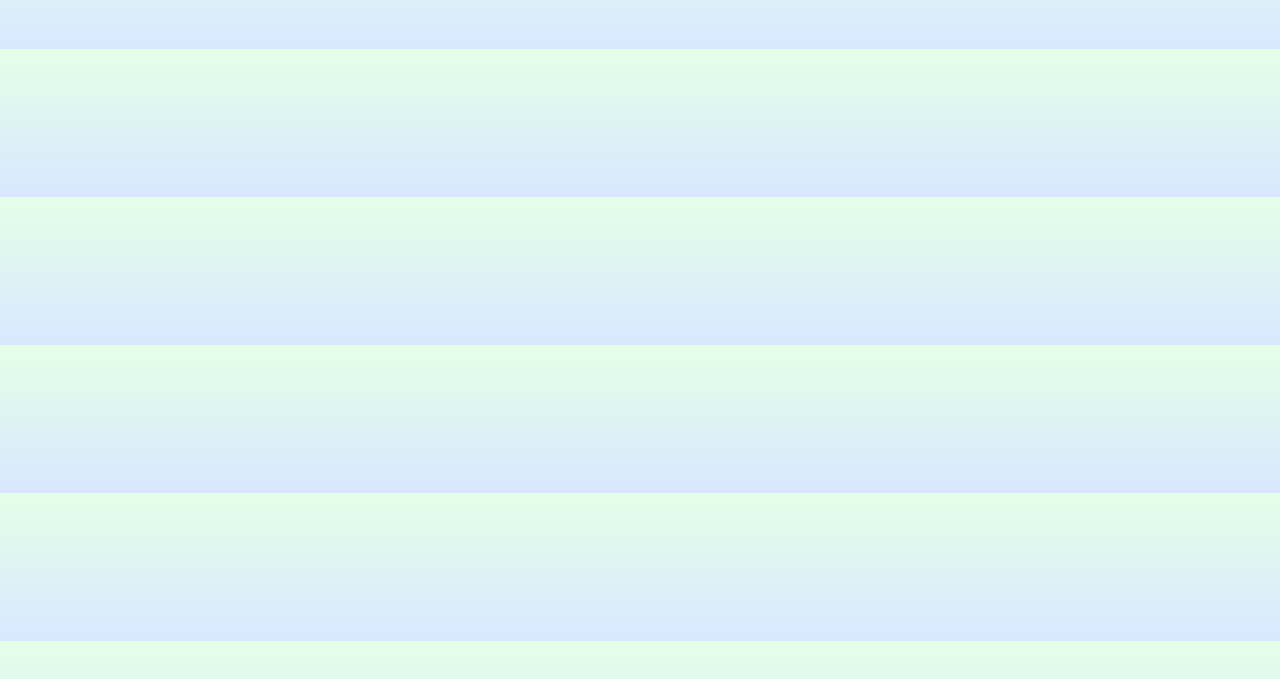
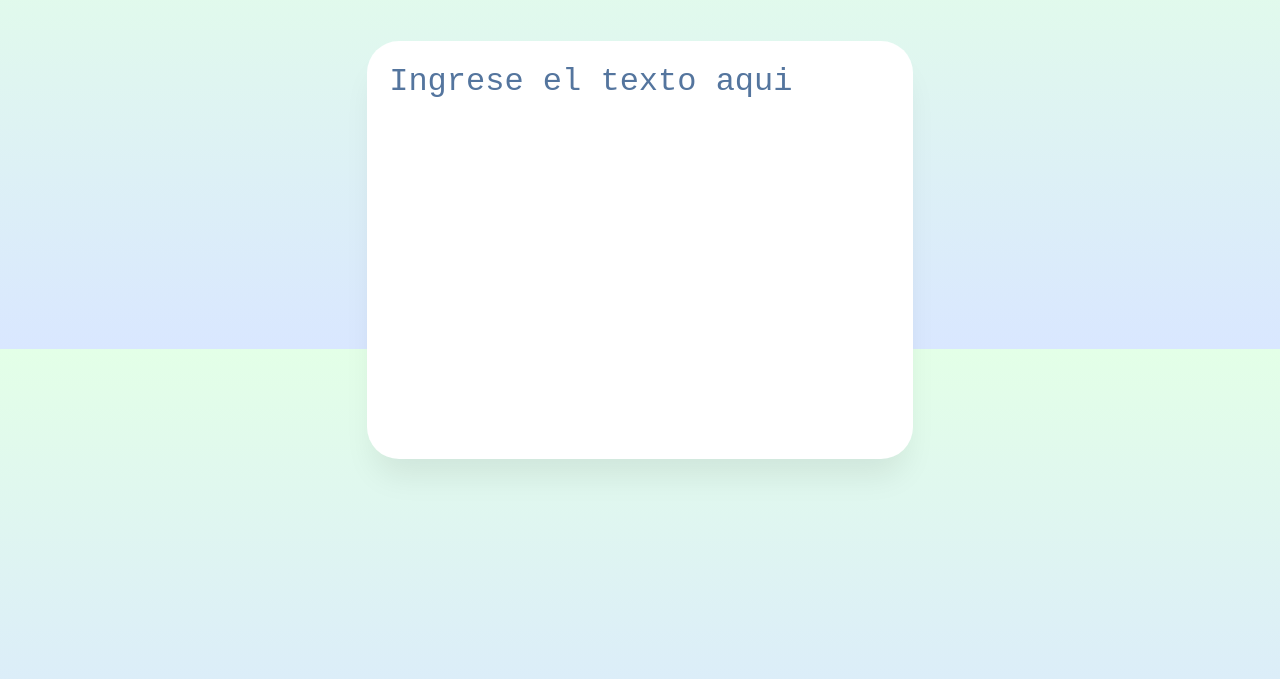
Before and after one commit to HenryJimenezP/challenge-encriptador-de-texto, a plain HTML site: page index.html in a window 1280 px wide. Shown: the part 99-778 px from the top of the page. Drawn offline with Linux system fonts and the light colour scheme.

Commit message:
Agregando contenido textarea para poder escribir el mensaje a encriptar

```diff
--- a/css/style.css
+++ b/css/style.css
@@ -8,3 +8,54 @@ body {
     width: 32px;
     height: auto;
 }
+
+main{
+    display: flex;
+    justify-content: space-evenly;
+  }
+
+  main .container {
+    --bs-gutter-x: 1.5rem;
+    --bs-gutter-y: 0;
+    width: 100%;
+    padding-right: calc(var(--bs-gutter-x) * 0.5);
+    padding-left: calc(var(--bs-gutter-x) * 0.5);
+    margin-right: auto;
+    margin-left: auto;
+  }
+
+  .contenido-izquierdo {
+    display: flex;
+    flex-direction: column;
+    width: 40%;
+    height: 300px;
+    align-items: center;
+    text-align: center;
+    margin: 0 auto;
+  }
+
+  .caja-mensaje {
+    width: 100%;
+    background: #ffffff;
+    padding: 20px 20px;
+    box-shadow: 0px 24px 32px -8px rgba(0, 0, 0, 0.08);
+    border-radius: 32px;
+  }
+
+  .caja-mensaje textarea{
+    width: 100%;
+    border: none;
+    resize: none;
+    outline: none;
+  }
+
+  .mensaje{
+    font-style: normal;
+    font-weight: 400;
+    font-size: 32px;
+    color: #0a3871;
+  }
+
+  textarea::placeholder{
+    color: #54759e;
+  }
--- a/index.html
+++ b/index.html
@@ -18,5 +18,14 @@
         <img src="./img/logo.png" alt="Logo Alura" class="logo-alura">
     </header>
 
+    <main class="container">
+        <section class="contenido-izquierdo">
+            <div class="caja-mensaje">
+                <textarea id="textareaMensaje" name="" cols="30" rows="10" class="mensaje" placeholder="Ingrese el texto aqui"></textarea>
+            </div>
+
+        </section>
+    </main>
+
 </body>
 </html>
```
